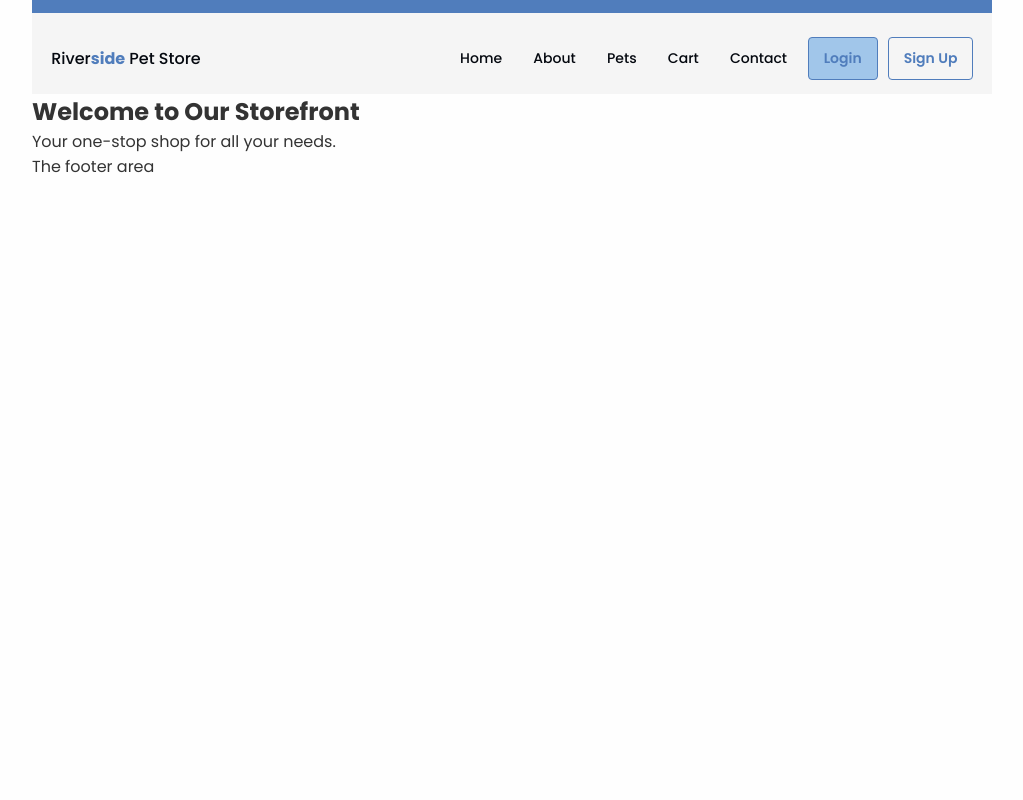
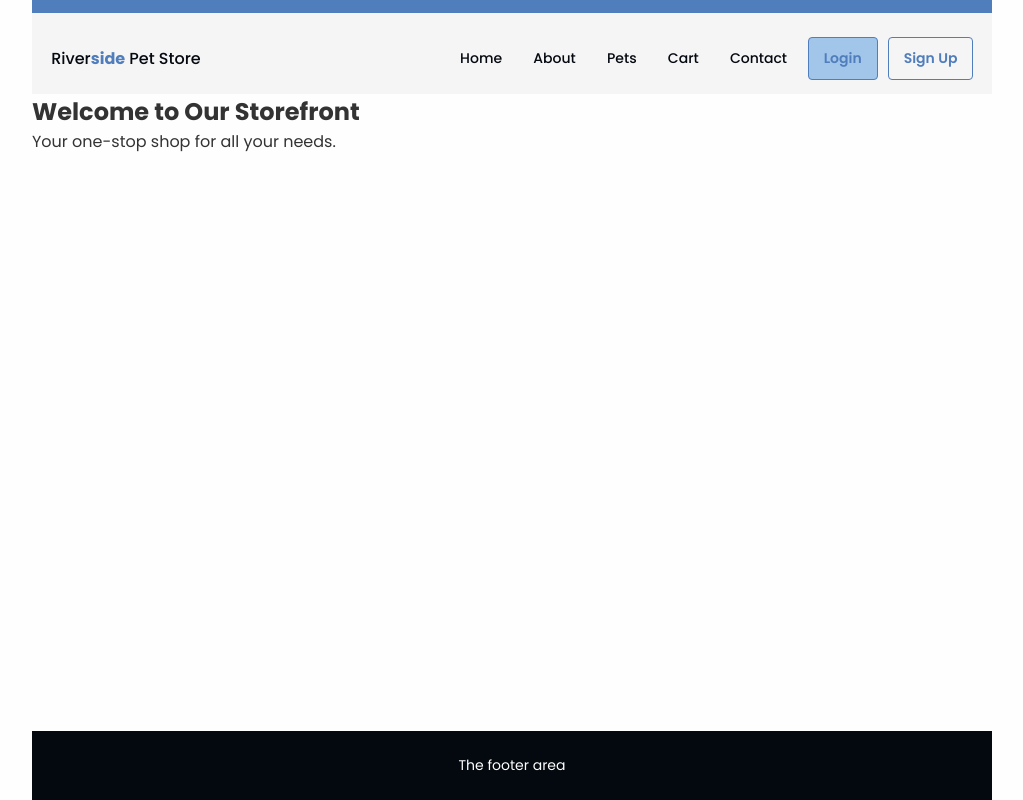
Before and after one commit to johnclamy/css-library, a Django app: page / in a window 1280 px wide. Shown: the whole page, without its empty margins (128-1151 px from the left). Run offline with Django 5.2, Linux system fonts and the light colour scheme; some libraries are stand-ins or nearby versions.

Commit message:
push the footer to the bottom of the page

```diff
--- a/storefront/static/css/style.css
+++ b/storefront/static/css/style.css
@@ -35,6 +35,12 @@
     box-sizing: border-box;
     margin: 0;
     padding: 0;
+}
+
+html,
+body {
+    height: 100%;
+    margin: 0;
 }
 
 body {
@@ -88,6 +94,8 @@ li {
 
 .base-container {
     display: grid;
+    grid-template-rows: auto 1fr auto;
+    min-height: 100vh;
     max-width: 960px;
     margin: 0 auto;
 }
@@ -270,3 +278,16 @@ ul.base-nav__list {
         display: none;
     }
 }
+
+
+/*********************************************************
+ * 04 Footer styles
+ *******************************************************/
+
+.base-footer {
+    background-color: var(--primary-color);
+    color: var(--off-white);
+    padding: calc(var(--spacing-base) * 1.5) calc(var(--spacing-base) * .85);
+    text-align: center;
+    font-size: var(--font-size-sm);
+}
```
